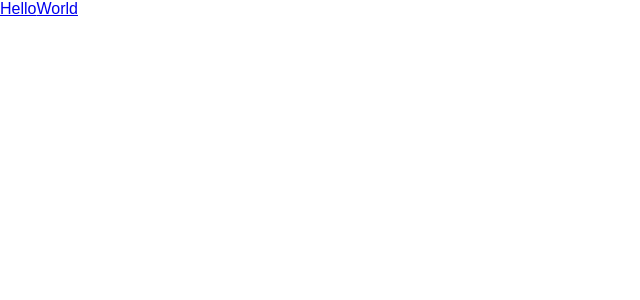
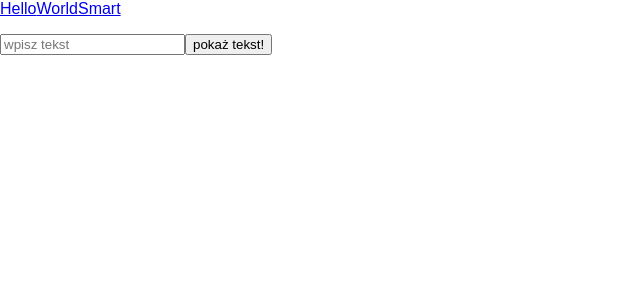
Before and after one commit to agataokolska/react-redux-firebase-exercises, a React (Create React App) app: page /smart in a window 1280 px wide. Shown: the top 300 px of the page, without its empty margins (0-640 px from the left). Built offline with nearby package versions, Linux system fonts and the light colour scheme.

Commit message:
add smartcomponent with onchange and onclick handlers

```diff
--- a/src/App.js
+++ b/src/App.js
@@ -1,5 +1,6 @@
 import React, { Component } from 'react'
 import { BrowserRouter as Router, Route, Link } from 'react-router-dom'
+import SmartComponent from './SmartComponent'
 
 class App extends Component {
   render() {
@@ -10,8 +11,9 @@ class App extends Component {
 
             <Link to={'/hello'}>Hello</Link>
             <Link to={'/hello/world'}>World</Link>
-
+            <Link to={'/smart'}>Smart</Link>
             <Route path={'/hello/world'} component={World} />
+            <Route path={'/smart'} component={SmartComponent} />
             <Route path={'/hello'} component={Hello} />
             <Route path={'/'} exact component={Hello} />
           </div>
--- /dev/null
+++ b/src/SmartComponent.js
@@ -0,0 +1,41 @@
+import React from 'react'
+
+class SmartComponent extends React.Component {
+    state = {
+        inputText: '',
+        displayedText: ''
+    }
+
+    onChangeHandler = (event) => {
+        this.setState({
+            inputText: event.target.value
+        })
+    }
+    onClickHandler = () => {
+        this.setState({
+            displayedText:this.state.inputText
+        })
+    }
+    render() {
+        return (
+            <div>
+                <p>{this.state.displayedText}</p>
+
+                <input
+                    type={'text'}
+                    placeholder={'wpisz tekst'}
+                    onChange={this.onChangeHandler}
+                    value={this.state.inputText}
+                />
+                <button
+                    onClick={this.onClickHandler}
+
+                >
+                    pokaż tekst!
+            </button>
+            </div>
+        )
+    }
+}
+
+export default SmartComponent
```
